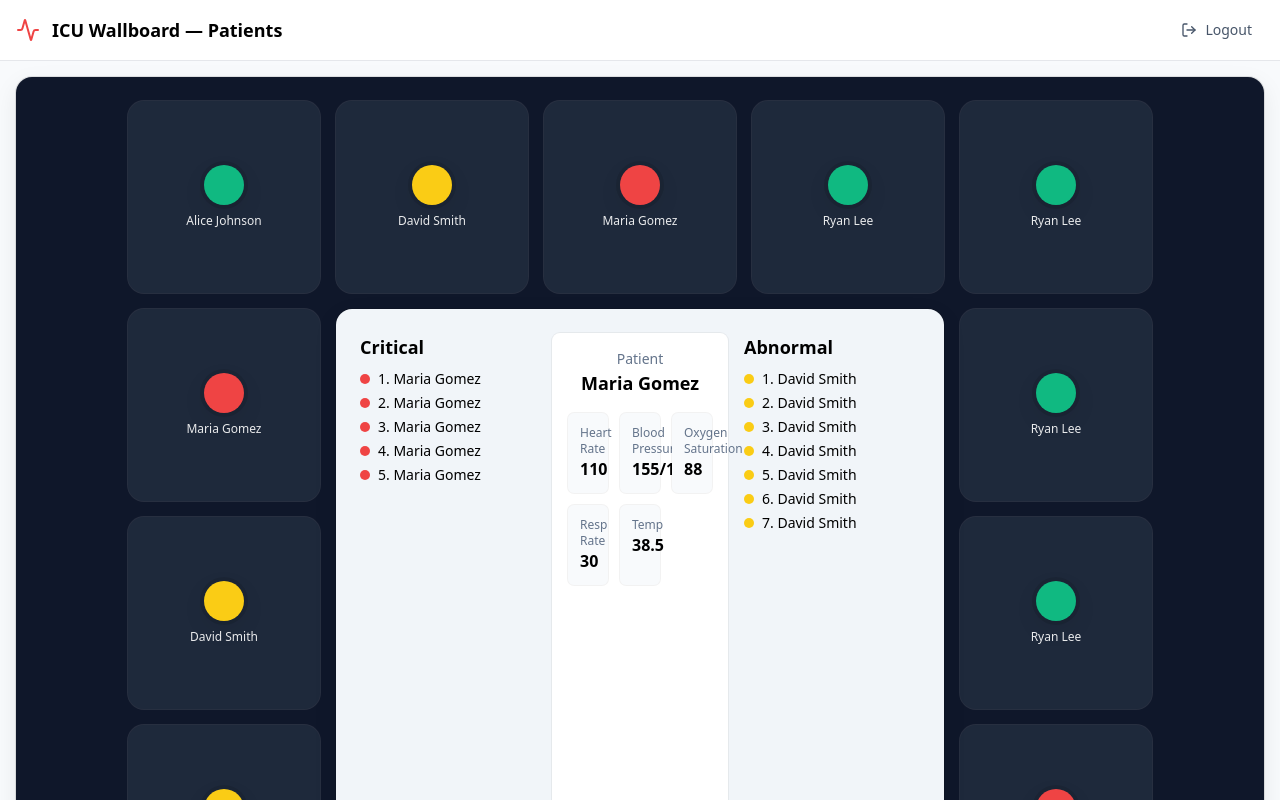
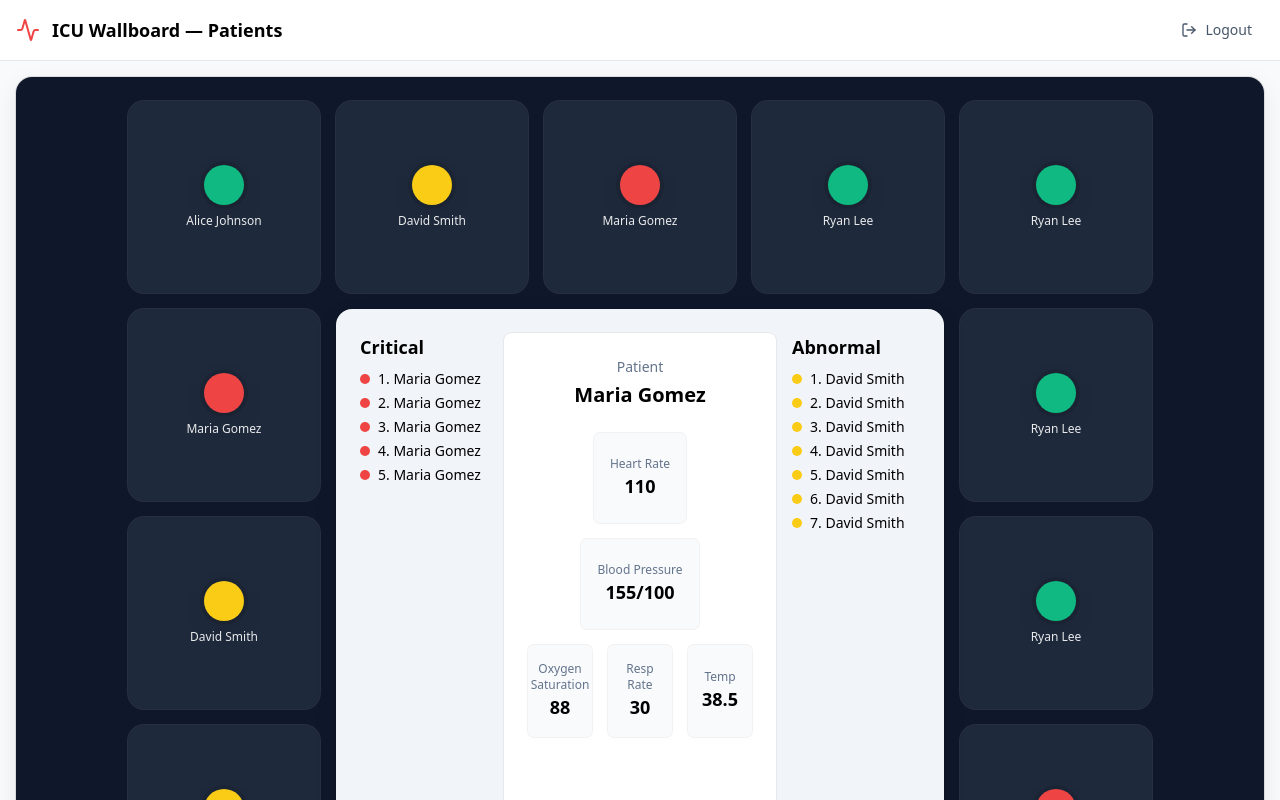
Before and after one commit to quetzin/CS6440-Team46-Project-Frontend, a React (Vite) app: page / in a window 1280 px wide. Shown: the top 800 px of the page. Built offline with nearby package versions, Linux system fonts and the light colour scheme; sample sign-in values are in the browser's storage.

Commit message:
patient modal updated with graph and dummy data + cleaned up data on centeral view

```diff
--- a/package.json
+++ b/package.json
@@ -12,7 +12,8 @@
     "lucide-react": "^0.441.0",
     "react": "^18.3.1",
     "react-dom": "^18.3.1",
-    "react-router-dom": "^6.26.2"
+    "react-router-dom": "^6.26.2",
+    "recharts": "^3.3.0"
   },
   "devDependencies": {
     "@types/react": "^18.3.4",
--- a/src/components/CenterSummary.tsx
+++ b/src/components/CenterSummary.tsx
@@ -11,8 +11,9 @@ export default function CenterSummary({
   featured: Patient | null;
 }) {
   return (
-    <div className="h-full w-full grid grid-cols-1 md:grid-cols-3 gap-4">
-      <div>
+    <div className="h-full w-full grid grid-cols-1 md:grid-cols-12 gap-4">
+      {/* Critical column */}
+      <div className="md:col-span-3">
         <h3 className="text-lg font-semibold">Critical</h3>
         <ul className="mt-2 text-sm space-y-1">
           {critical.length === 0 && <li className="text-slate-500">None</li>}
@@ -25,28 +26,37 @@ export default function CenterSummary({
         </ul>
       </div>
 
-      <div className="rounded-lg bg-white ring-1 ring-black/5 p-4">
+      {/* Featured patient column (middle, takes 2/3) */}
+      <div className="md:col-span-6 rounded-lg bg-white ring-1 ring-black/5 p-6 flex flex-col items-center">
         <div className="text-center text-sm text-slate-500">Patient</div>
-        <div className="text-center font-semibold text-lg">
+        <div className="text-center font-semibold text-xl mt-1">
           {featured ? featured.name : "—"}
         </div>
         {featured ? (
-          <div className="mt-4 grid grid-cols-2 sm:grid-cols-3 gap-3 text-center">
-            <Vital label="Heart Rate" value={featured.vitals.heartRate} />
-            <Vital
-              label="Blood Pressure"
-              value={`${featured.vitals.bpSys}/${featured.vitals.bpDia}`}
-            />
-            <Vital label="Oxygen Saturation" value={featured.vitals.spo2} />
-            <Vital label="Resp Rate" value={featured.vitals.respRate} />
-            <Vital label="Temp" value={featured.vitals.temp} />
+          <div className="mt-6 grid grid-cols-1 sm:grid-cols-6 gap-4 w-full">
+            {/* Center the first two vitals */}
+            <div className="sm:col-span-6 flex flex-wrap justify-center gap-4">
+              <Vital label="Heart Rate" value={featured.vitals.heartRate} className="sm:col-span-2" />
+              <Vital
+                label="Blood Pressure"
+                value={`${featured.vitals.bpSys}/${featured.vitals.bpDia}`}
+                className="sm:col-span-3"
+              />
+            </div>
+
+            {/* Other vitals */}
+            <Vital label="Oxygen Saturation" value={featured.vitals.spo2} className="sm:col-span-2" />
+            <Vital label="Resp Rate" value={featured.vitals.respRate} className="sm:col-span-2" />
+            <Vital label="Temp" value={featured.vitals.temp} className="sm:col-span-2" />
           </div>
         ) : (
           <div className="mt-4 text-center text-slate-500">No data</div>
         )}
+
       </div>
 
-      <div>
+      {/* Abnormal column */}
+      <div className="md:col-span-3">
         <h3 className="text-lg font-semibold">Abnormal</h3>
         <ul className="mt-2 text-sm space-y-1">
           {abnormal.length === 0 && <li className="text-slate-500">None</li>}
@@ -62,11 +72,14 @@ export default function CenterSummary({
   );
 }
 
-function Vital({ label, value }: { label: string; value: number | string }) {
+//vital component - improved layout and sizing
+function Vital({ label, value, className }: { label: string; value: number | string; className?: string }) {
   return (
-    <div className="rounded-md bg-slate-50 ring-1 ring-black/5 p-3">
+    <div
+      className={`rounded-md bg-slate-50 ring-1 ring-black/5 p-4 text-center min-h-[90px] flex flex-col justify-center items-center ${className}`}
+    >
       <div className="text-xs text-slate-500">{label}</div>
-      <div className="text-base font-semibold">{value}</div>
+      <div className="text-lg font-semibold truncate">{value}</div>
     </div>
   );
 }
--- a/src/components/PatientModal.tsx
+++ b/src/components/PatientModal.tsx
@@ -1,5 +1,14 @@
-import React, { useEffect } from "react";
+import React, { useEffect, useState } from "react";
 import type { Patient } from "../types";
+import {
+  LineChart,
+  Line,
+  XAxis,
+  YAxis,
+  Tooltip,
+  CartesianGrid,
+  ResponsiveContainer,
+} from "recharts";
 
 export default function PatientModal({
   patient,
@@ -8,12 +17,27 @@ export default function PatientModal({
   patient: Patient;
   onClose: () => void;
 }) {
+  const [activeTab, setActiveTab] = useState<"current" | "predicted">("current");
+
   // close on ESC
   useEffect(() => {
     const onKey = (e: KeyboardEvent) => e.key === "Escape" && onClose();
     window.addEventListener("keydown", onKey);
     return () => window.removeEventListener("keydown", onKey);
   }, [onClose]);
+
+  //dummy hemoglobin data
+  const dummyData = [
+    { time: "08:00", hemoglobin: 12 },
+    { time: "12:00", hemoglobin: 11.8 },
+    { time: "16:00", hemoglobin: 11.5 },
+    { time: "20:00", hemoglobin: 11.3 },
+  ];
+
+  const predictedData = dummyData.map((d, i) => ({
+    ...d,
+    hemoglobin: d.hemoglobin + 0.1 * (i + 1),
+  }));
 
   return (
     <div
@@ -54,6 +78,53 @@ export default function PatientModal({
           <Vital label="Status" value={patient.status.toUpperCase()} />
         </div>
 
+        {/* Hemoglobin Chart */}
+        <div className="mt-4">
+          <div className="flex border-b border-gray-300 mb-2">
+            <button
+              className={`px-4 py-1 font-semibold ${
+                activeTab === "current"
+                  ? "border-b-2 border-red-500 text-red-500"
+                  : ""
+              }`}
+              onClick={() => setActiveTab("current")}
+            >
+              Current
+            </button>
+            <button
+              className={`px-4 py-1 font-semibold ${
+                activeTab === "predicted"
+                  ? "border-b-2 border-red-500 text-red-500"
+                  : ""
+              }`}
+              onClick={() => setActiveTab("predicted")}
+            >
+              Predicted
+            </button>
+          </div>
+
+          <div className="w-full h-64">
+            <ResponsiveContainer width="100%" height="100%">
+              <LineChart
+                data={activeTab === "current" ? dummyData : predictedData}
+                margin={{ top: 10, right: 20, bottom: 10, left: 0 }}
+              >
+                <CartesianGrid stroke="#f5f5f5" />
+                <XAxis dataKey="time" />
+                <YAxis />
+                <Tooltip />
+                <Line
+                  type="monotone"
+                  dataKey="hemoglobin"
+                  stroke="#ef4444"
+                  strokeWidth={2}
+                  dot={{ r: 4 }}
+                />
+              </LineChart>
+            </ResponsiveContainer>
+          </div>
+        </div>
+
         <div className="mt-4">
           <div className="text-sm text-slate-500">Notes</div>
           <textarea
```
Also changed, not shown: src/pages/PatientBoard.tsx (+3 -6 lines), 1 other file (tests, documents, lock files or other folders).
